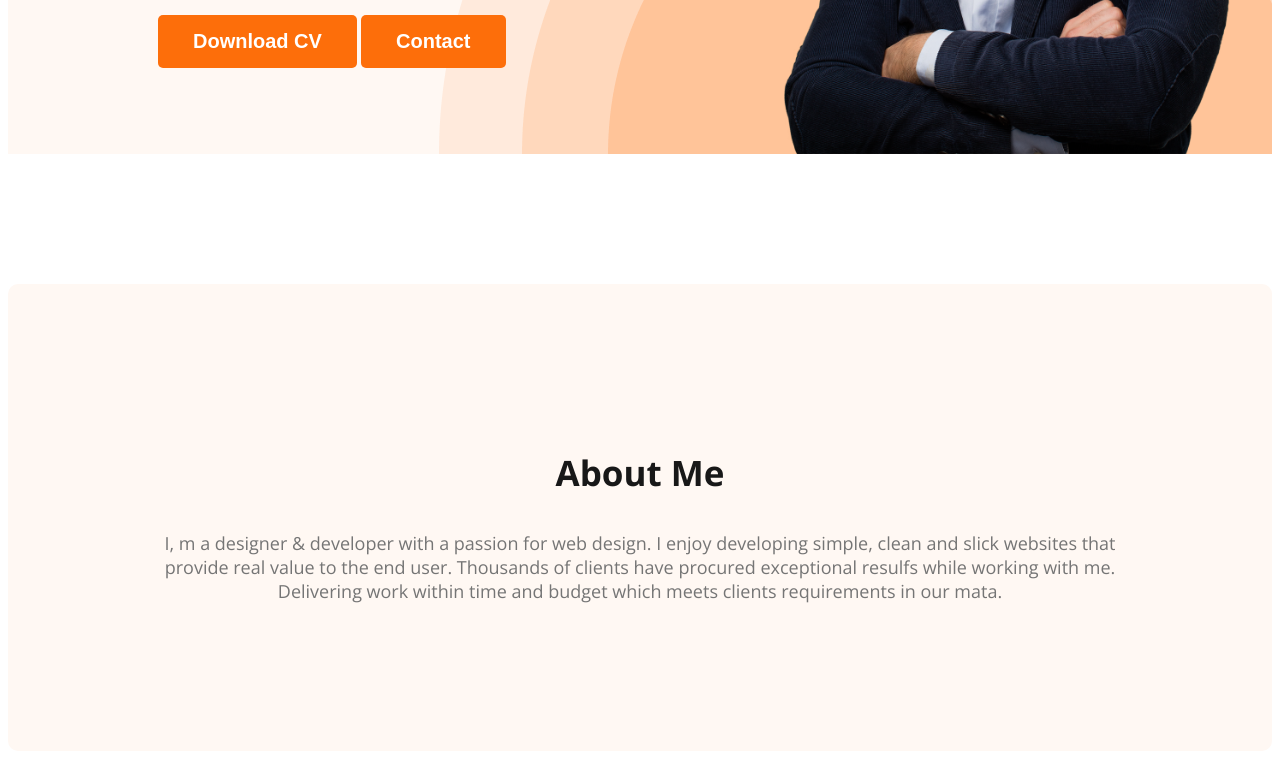
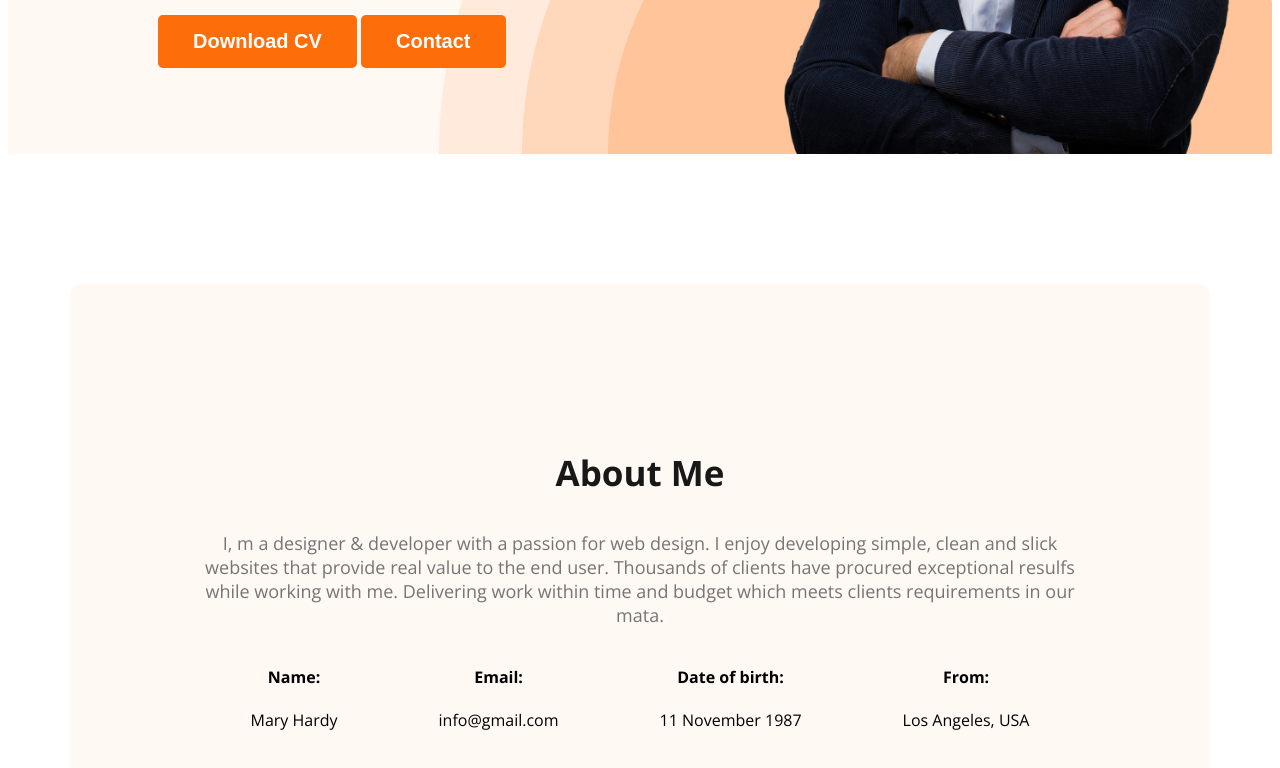
Before and after one commit to EtirazN95/developer-portfolio, a plain HTML site: page index.html in a window 1280 px wide. Shown: the part 614-1382 px from the top of the page. Drawn offline with nearby package versions, Linux system fonts and the light colour scheme.

Commit message:
add about part

```diff
--- a/index.html
+++ b/index.html
@@ -38,6 +38,28 @@
             <p class="section-description">
                 I, m a designer & developer with a passion for web design. I enjoy developing simple, clean and slick websites that provide real value to the end user. Thousands of clients have procured exceptional resulfs while working with me. Delivering work within time and budget which meets clients requirements in our mata.
             </p>
+            <div class="about-info-contener">
+                <div class="about-info">
+                    <h4 class="info-title">Name:
+                       </h4>
+                    <p info-description> Mary Hardy </p info-description>
+                </div>
+                <div class="about-info">
+                    <h4 class="info-title">Email:
+                        </h4>
+                    <p info-description>info@gmail.com</p info-description>
+                </div>
+                <div class="about-info">
+                    <h4 class="info-title">Date of birth:
+                        </h4>
+                    <p info-description>11 November 1987</p info-description>
+                </div>
+                <div class="about-info">
+                    <h4 class="info-title">From:
+                      </h4>
+                    <p info-description>  Los Angeles, USA</p info-description>
+                </div>
+            </div>
         </section>
 
     </main>
--- a/styles/style.css
+++ b/styles/style.css
@@ -92,7 +92,10 @@ line-height: 30px;
 
 }
 /* main section style */
-
+main{
+    max-width: 1140px;
+    margin: 0 auto;
+}
 
 /* about section style */
 .about{
@@ -101,3 +104,10 @@ line-height: 30px;
     background-color: #fff8f3;
     margin: 130px 0;
 }
+.about-info-contener{
+    display: flex;
+    justify-content: space-around;
+}
+.about-info{
+    text-align: center;
+}
```
